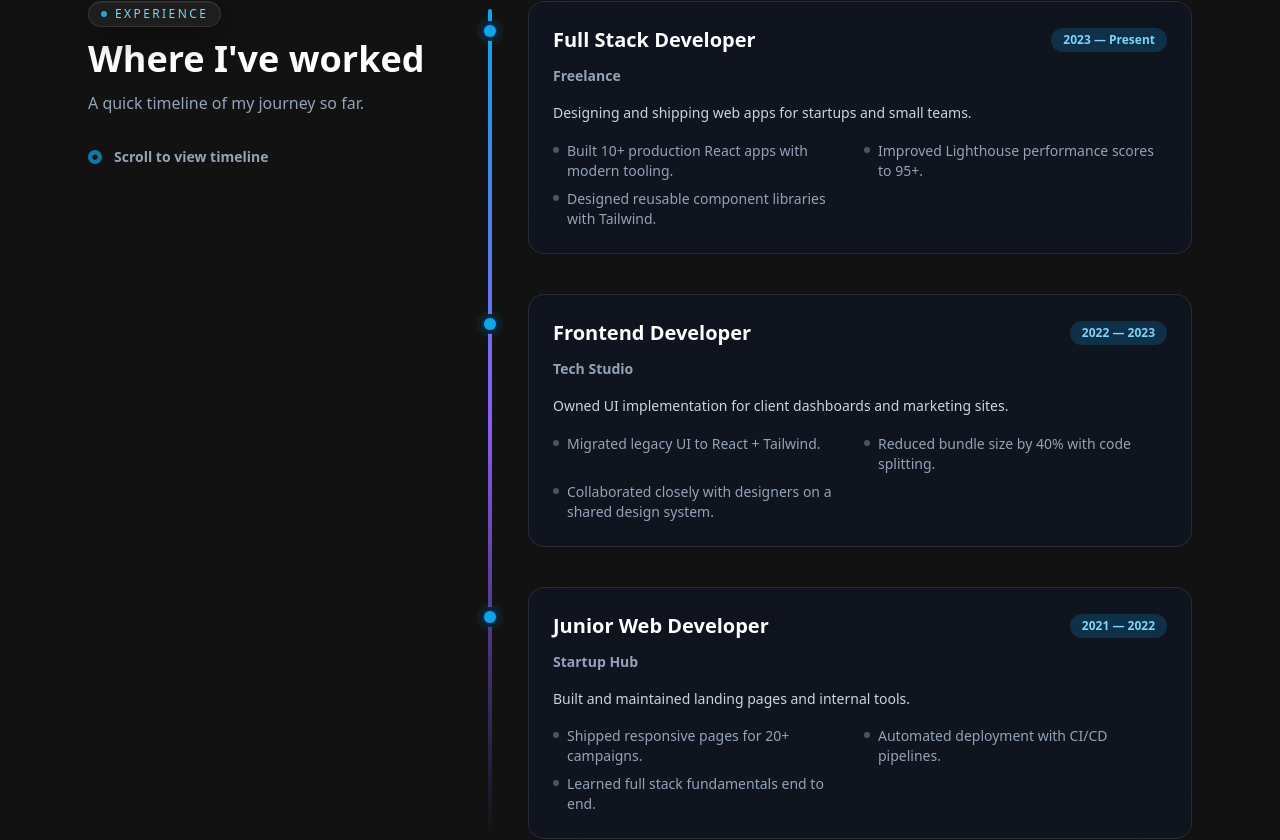
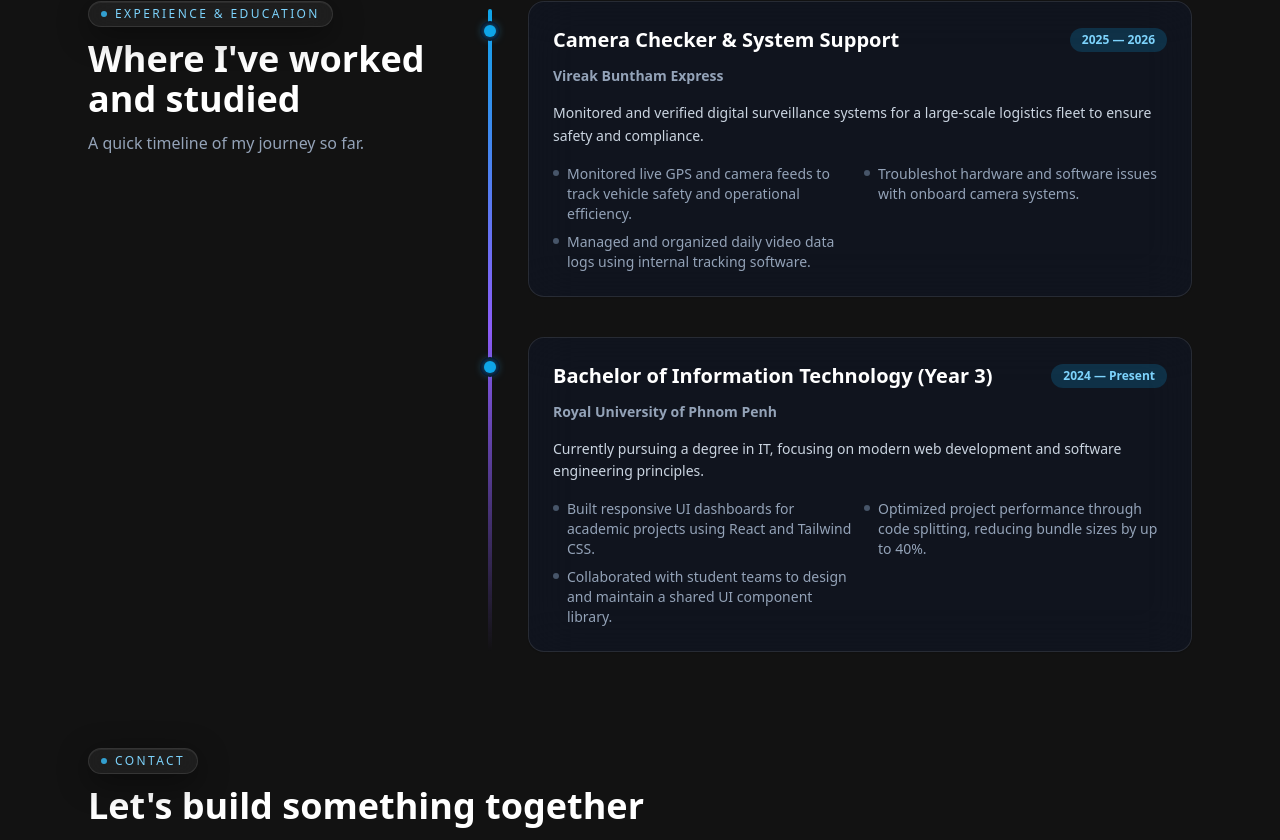
Before and after one commit to sornramy168/sornramy-portfolio, a React (Vite) app: page / in a window 1280 px wide. Shown: the part 3298-4138 px from the top of the page. Built offline with nearby package versions, Linux system fonts and the light colour scheme; a web font is replaced by a local one.

Commit message:
fix something

```diff
--- a/src/components/sections/Experience.jsx
+++ b/src/components/sections/Experience.jsx
@@ -19,10 +19,10 @@ export default function Experience() {
                 title={t("experience.title")}
                 subtitle={t("experience.subtitle")}
               />
-              <div className="flex items-center gap-3 mt-8 text-sm font-semibold text-slate-500 dark:text-slate-400">
+              {/* <div className="flex items-center gap-3 mt-8 text-sm font-semibold text-slate-500 dark:text-slate-400">
                 <FaCircleDot className="text-sky-500 animate-pulse" />
                 <span>Scroll to view timeline</span>
-              </div>
+              </div> */}
             </div>
           </div>
 
--- a/src/data/experienceData.js
+++ b/src/data/experienceData.js
@@ -1,37 +1,27 @@
 export const experienceData = [
   {
-    role: "Full Stack Developer",
-    company: "Freelance",
-    period: "2023 — Present",
-    description: "Designing and shipping web apps for startups and small teams.",
+    role: "Camera Checker & System Support",
+    company: "Vireak Buntham Express",
+    period: "2025 — 2026",
+    description: "Monitored and verified digital surveillance systems for a large-scale logistics fleet to ensure safety and compliance.",
     highlights: [
-      "Built 10+ production React apps with modern tooling.",
-      "Improved Lighthouse performance scores to 95+.",
-      "Designed reusable component libraries with Tailwind.",
+      "Monitored live GPS and camera feeds to track vehicle safety and operational efficiency.",
+      "Troubleshot hardware and software issues with onboard camera systems.",
+      "Managed and organized daily video data logs using internal tracking software.",
     ],
   },
   {
-    role: "Frontend Developer",
-    company: "Tech Studio",
-    period: "2022 — 2023",
-    description: "Owned UI implementation for client dashboards and marketing sites.",
+    role: "Bachelor of Information Technology (Year 3)",
+    company: "Royal University of Phnom Penh",
+    period: "2024 — Present",
+    description: "Currently pursuing a degree in IT, focusing on modern web development and software engineering principles.",
     highlights: [
-      "Migrated legacy UI to React + Tailwind.",
-      "Reduced bundle size by 40% with code splitting.",
-      "Collaborated closely with designers on a shared design system.",
+      "Built responsive UI dashboards for academic projects using React and Tailwind CSS.",
+      "Optimized project performance through code splitting, reducing bundle sizes by up to 40%.",
+      "Collaborated with student teams to design and maintain a shared UI component library.",
     ],
   },
-  {
-    role: "Junior Web Developer",
-    company: "Startup Hub",
-    period: "2021 — 2022",
-    description: "Built and maintained landing pages and internal tools.",
-    highlights: [
-      "Shipped responsive pages for 20+ campaigns.",
-      "Automated deployment with CI/CD pipelines.",
-      "Learned full stack fundamentals end to end.",
-    ],
-  },
+
 ];
 
 export default experienceData;
--- a/src/i18n/en.js
+++ b/src/i18n/en.js
@@ -55,8 +55,8 @@ export default {
     code: "Code",
   },
   experience: {
-    eyebrow: "Experience",
-    title: "Where I've worked",
+    eyebrow: "Experience & Education",
+    title: "Where I've worked and studied",
     subtitle: "A quick timeline of my journey so far.",
   },
   contact: {
--- a/src/i18n/km.js
+++ b/src/i18n/km.js
@@ -55,8 +55,8 @@ export default {
     code: "កូដ",
   },
   experience: {
-    eyebrow: "បទពិសោធន៍",
-    title: "កន្លែងដែលខ្ញុំបានធ្វើការ",
+    eyebrow: "បទពិសោធន៍ និងការសិក្សា",
+    title: "កន្លែងដែលខ្ញុំបានធ្វើការ និងសិក្សា",
     subtitle: "បន្ទាត់ពេលវេលាខ្លីៗនៃដំណើររបស់ខ្ញុំរហូតមកដល់ពេលនេះ។",
   },
   contact: {
```
